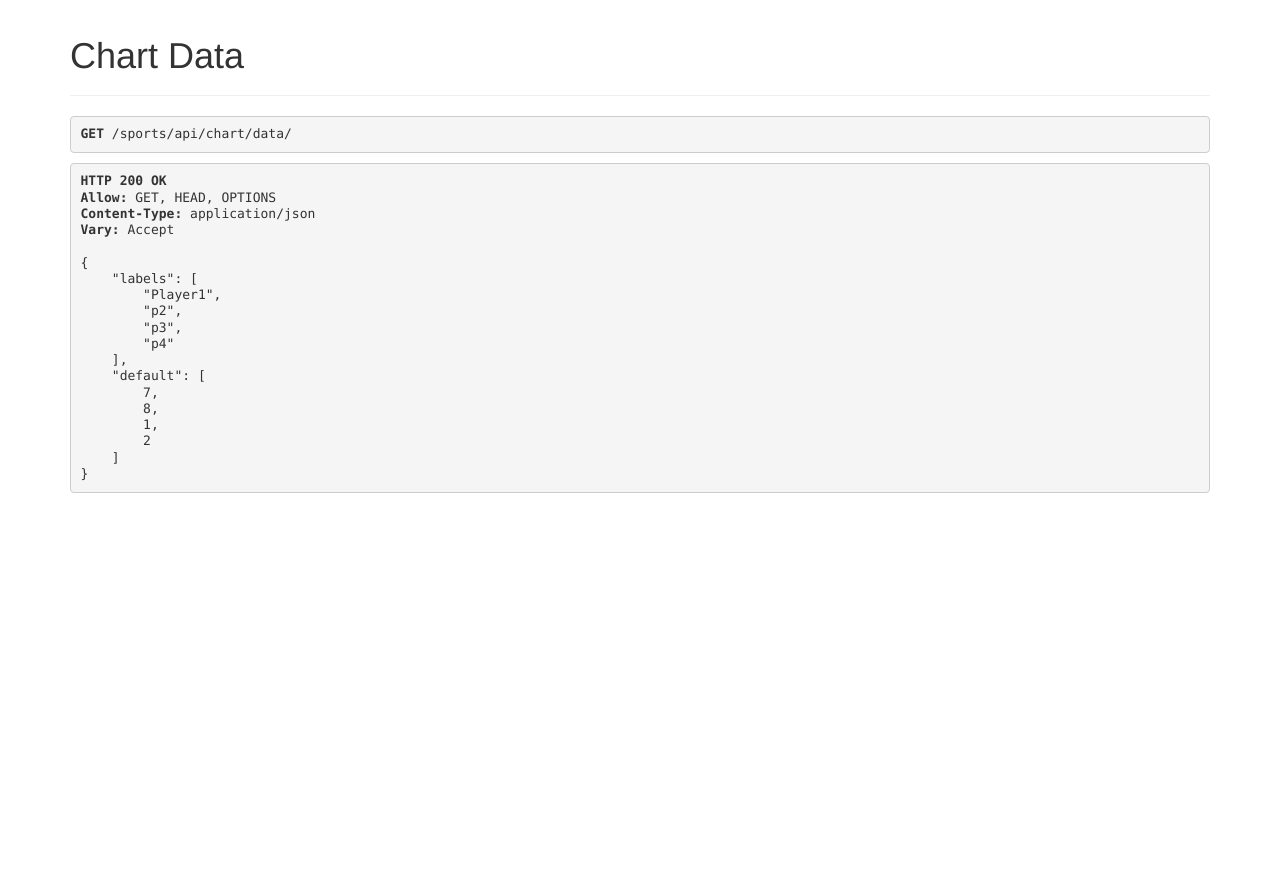
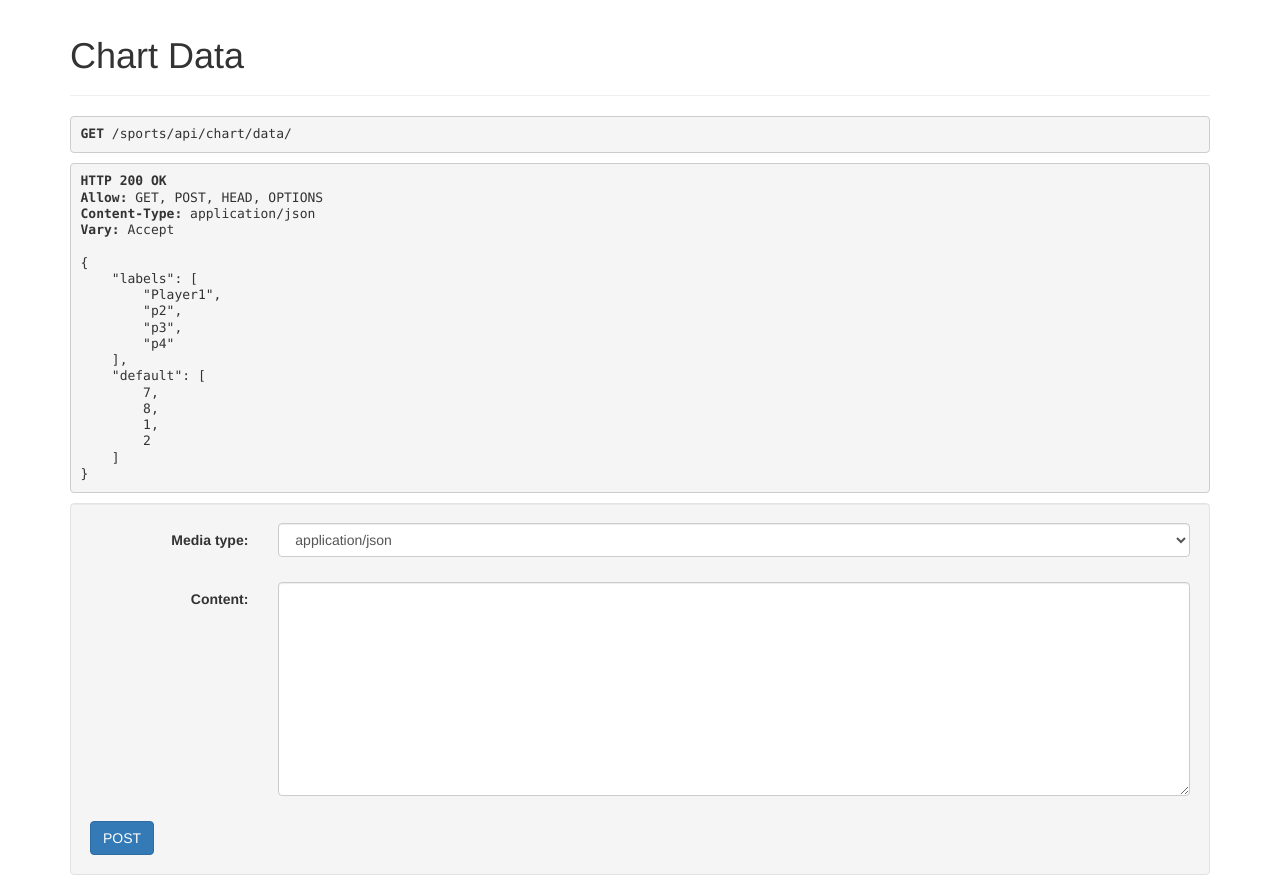
Before and after one commit to glindquist1/sports_site, a Django app: page /sports/api/chart/data/ in a window 1280 px wide. Shown: the part 165-1060 px from the top of the page. Before the commit the page ends 658 px from the top, so only its background shows below. Run offline with Django 3.2, Linux system fonts and the light colour scheme; some libraries are stand-ins or nearby versions.

Commit message:
form submission and graphing of result works!!!

```diff
--- a/mysite/mysite/urls.py
+++ b/mysite/mysite/urls.py
@@ -20,6 +20,5 @@ from django.urls import include, path
 
 urlpatterns = [
 	path('sports/', include('sports.urls')),
-	#path('sports/', include('sports.urls')),
     path('admin/', admin.site.urls),
 ]
--- a/mysite/sports/forms.py
+++ b/mysite/sports/forms.py
@@ -1,4 +1,4 @@
 from django import forms
 
 class NameForm(forms.Form):
-	search_name = forms.CharField(label='Player name', max_length=100)
+	search_text = forms.CharField(label='search_text', max_length=100)
--- /dev/null
+++ b/mysite/sports/main.js
@@ -0,0 +1,5 @@
+$('#post-form').on('submit', function(event){
+    event.preventDefault();
+    console.log("form submitted!")  // sanity check
+    create_post();
+});
--- a/mysite/sports/urls.py
+++ b/mysite/sports/urls.py
@@ -7,6 +7,7 @@ from mysite import settings
 from django.contrib.staticfiles.urls import static
 from django.contrib.staticfiles.urls import staticfiles_urlpatterns
 
+#from .views import HomeView, ChartData
 from .views import HomeView, get_data, ChartData
 
 urlpatterns = [
--- a/mysite/sports/views.py
+++ b/mysite/sports/views.py
@@ -1,7 +1,7 @@
 # from django.shortcuts import render
 # from django.http import HttpResponse
 # #from django.template import loader
-# import statsapi
+
 
 # from pylab import figure, axes, pie, title
 # import matplotlib
@@ -17,6 +17,7 @@
 
 # import numpy as np
 
+import statsapi
 
 from django.http import JsonResponse
 from django.shortcuts import render
@@ -25,10 +26,89 @@ from django.views.generic import View
 from rest_framework.views import APIView
 from rest_framework.response import Response
 
+from django.contrib.auth.forms import UserCreationForm
+
+from .models import PlayerSearch
+
+from .forms import NameForm
+
+
+
 #option 1
 class HomeView(View):
+	form_class = UserCreationForm
 	def get(self, request, *args, **kwargs):
 		return render(request, 'sports/home.html', {"customers": 10})
+
+	# def post(self, request, *args, **kwargs):
+	# 	#post is getting called, even though it is not a true post, it is getting the results of a search term
+	# 	#pass the request data to the chart in this function
+	# 	print(request)
+	# 	form = NameForm(request.GET)
+	# 	print(form['search_text'])
+	# 	if form.is_valid():
+	# 		print(form.cleaned_data['search_text'])
+	# 		context = {'labels': form.cleaned_data['search_text'],
+	# 				'default_items': statsapi.lookup_player(form.cleaned_data['search_text'])[0]['primaryNumber']}
+
+	# 		print("MEEP")
+	# 		return render(request, 'sports/home.html', context)
+	# 	else:#if the form has not been submitted yet
+	# 		form = NameForm()
+	# 		print('Hello')
+
+	# 	return render(request, 'sports/home.html', {'form': form})
+	def post(self, request, *args, **kwargs):
+		search_text = request.POST.get('search_text')
+		print('bananas')
+
+		#change the graph data here
+		labels = [search_text]
+		default_items = [statsapi.lookup_player(search_text)[0]['primaryNumber']]
+
+		print(default_items[0])
+		data = {
+			"labels": labels,
+			"default": default_items,
+		}
+		# return Response(data,  template_name='sports/home.html')
+		return render(request, 'sports/home.html', data)
+
+#option 2
+#USE THIS ONE
+class ChartData(APIView):
+	#allow you to get data based on some authentication or permission
+	authentication_classes = []
+	permission_classes = []
+
+	print('this abcdefg')
+
+	def get(self, request, format=None):
+		labels = ['Player1', 'p2', 'p3', 'p4']
+		default_items = [7, 8, 1, 2]
+
+		data = {
+			# "labels": request.context.labels,
+			# "default": request.context.default_items,
+			"labels": labels,
+			"default": default_items,
+		}
+		return Response(data)
+
+	def post(self, request, *args, **kwargs):
+		search_text = request.POST.get('search_text')
+		print('bananas')
+
+		#change the graph data here
+		labels = [search_text]
+		default_items = [statsapi.lookup_player(search_text)[0]['primaryNumber']]
+
+		data = {
+			"labels": labels,
+			"default": default_items,
+		}
+		return Response(data)
+
 #option 3
 def get_data(request, *args, **kwargs):
 	#this is where i call the mlb api
@@ -38,23 +118,30 @@ def get_data(request, *args, **kwargs):
 	}
 	return JsonResponse(data)
 
+def create_post(request):
 
-#option 2
-#USE THIS ONE
-class ChartData(APIView):
-	#allow you to get data based on some authentication or permission
-	authentication_classes = []
-	permission_classes = []
+	print('this function was called')
+	posts = PlayerSearch.objects.all()
+	response_data = {}
 
-	def get(self, request, format=None):
-		labels = ['Player1', 'p2', 'p3', 'p4']
-		default_items = [7, 8, 1, 2]
-		data = {
-			"labels": labels,
-			"default": default_items,
+	if request.POST.get('action') == 'post':
+		search_text = request.POST.get('search_text')
 
-		}
-		return Response(data)
+		response_data['search_text'] = search_text
+
+		PlayerSearch.objects.create(
+				search_text = search_text
+			)
+
+		print('this happens')
+		return JsonResponse(response_data) #this is an HTTP Response subclass
+
+	return render(request, 'sports/home.html', {'posts':posts})
+
+def post(self, request, *args, **kwargs):
+
+	return render(request, self.template_name, {'form': form})
+
 
 # class ListUsers(APIView):
 #     """
```
Also changed, not shown: mysite/sports/templates/sports/home.html (+96 -11 lines).
